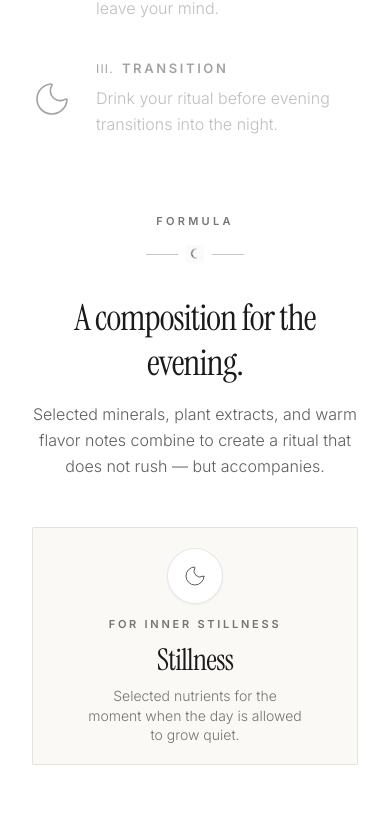
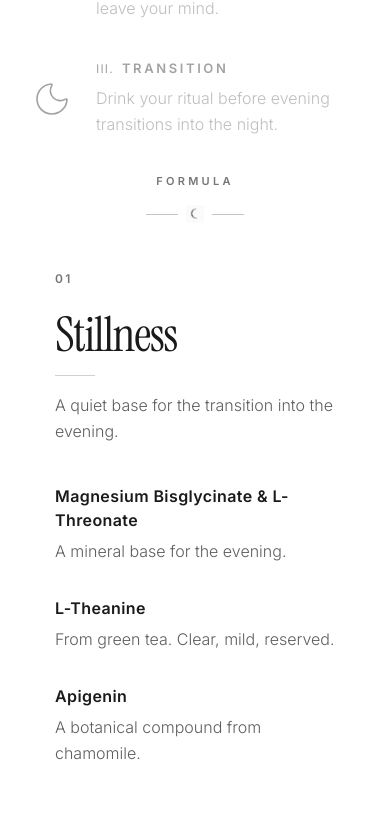
Before and after one commit to dudi991/senoa-landingpage, a React (Vite) app: page / in a window 390 px wide. Shown: the part 4055-4875 px from the top of the page. Built offline with nearby package versions, Linux system fonts and the light colour scheme.

Commit message:
style: refine ingredients alignment and spacing, update Abendkultur copy

```diff
--- a/src/components/Ingredients.tsx
+++ b/src/components/Ingredients.tsx
@@ -1,4 +1,3 @@
-import { Moon, Compass, GlassWater, Atom, Sprout, Flower2, Shield, Sun, Brain, Heart, Layers, Sparkle, Star, Leaf, Infinity, Award } from 'lucide-react';
 import { useLanguage } from '../context/LanguageContext';
 
 const groups = [
@@ -7,11 +6,10 @@ const groups = [
     tagKey: "ing.group_ruhe_tag",
     titleKey: "ing.group_ruhe_title",
     descKey: "ing.group_ruhe_desc",
-    icon: Moon,
     ingredients: [
-      { nameKey: "ing.name_mag_bis", icon: Atom, key: "mag_bis" },
-      { nameKey: "ing.name_theanine", icon: Sprout, key: "theanine" },
-      { nameKey: "ing.name_apigenin", icon: Flower2, key: "apigenin" }
+      { nameKey: "ing.name_mag_bis", key: "mag_bis" },
+      { nameKey: "ing.name_theanine", key: "theanine" },
+      { nameKey: "ing.name_apigenin", key: "apigenin" }
     ]
   },
   {
@@ -19,11 +17,10 @@ const groups = [
     tagKey: "ing.group_balance_tag",
     titleKey: "ing.group_balance_title",
     descKey: "ing.group_balance_desc",
-    icon: Compass,
     ingredients: [
-      { nameKey: "ing.name_ashwa", icon: Shield, key: "ashwa" },
-      { nameKey: "ing.name_saffron", icon: Sun, key: "saffron" },
-      { nameKey: "ing.name_phosph", icon: Brain, key: "phosph" }
+      { nameKey: "ing.name_ashwa", key: "ashwa" },
+      { nameKey: "ing.name_saffron", key: "saffron" },
+      { nameKey: "ing.name_phosph", key: "phosph" }
     ]
   },
   {
@@ -31,35 +28,11 @@ const groups = [
     tagKey: "ing.group_ritual_tag",
     titleKey: "ing.group_ritual_title",
     descKey: "ing.group_ritual_desc",
-    icon: GlassWater,
     ingredients: [
-      { nameKey: "ing.name_reishi", icon: Heart, key: "reishi" },
-      { nameKey: "ing.name_glycine", icon: Layers, key: "glycine" },
-      { nameKey: "ing.name_vanilla", icon: Sparkle, key: "vanilla" }
+      { nameKey: "ing.name_reishi", key: "reishi" },
+      { nameKey: "ing.name_glycine", key: "glycine" },
+      { nameKey: "ing.name_vanilla", key: "vanilla" }
     ]
-  }
-];
-
-const trustItems = [
-  {
-    titleKey: "ing.trust1_title",
-    descKey: "ing.trust1_desc",
-    icon: Star
-  },
-  {
-    titleKey: "ing.trust2_title",
-    descKey: "ing.trust2_desc",
-    icon: Leaf
-  },
-  {
-    titleKey: "ing.trust3_title",
-    descKey: "ing.trust3_desc",
-    icon: Infinity
-  },
-  {
-    titleKey: "ing.trust4_title",
-    descKey: "ing.trust4_desc",
-    icon: Award
   }
 ];
 
@@ -67,15 +40,14 @@ const Ingredients = () => {
   const { t } = useLanguage();
 
   return (
-    <section id="ingredients" className="pt-6 pb-4 lg:pt-8 lg:pb-6 bg-white relative z-20">
-      <div className="max-w-[1800px] mx-auto px-8 lg:px-12">
-
-        {/* Section Header */}
-        <div className="text-center mb-12 lg:mb-16">
+    <section id="ingredients" className="bg-white pt-4 md:pt-16 pb-16 md:pb-20 px-8 lg:px-12 relative z-20">
+      <div className="max-w-[1800px] mx-auto">
+        {/* Centered Section Header formatted exactly like other sections */}
+        <div className="mb-12 md:mb-16 lg:mb-24 text-center">
           <span className="font-sans text-[11px] tracking-[0.3em] font-semibold text-primary/60 uppercase mb-3 block">
             {t('ingredients.tag')}
           </span>
-          <div className="flex items-center justify-center gap-2 mt-4 mb-8 select-none text-primary/50">
+          <div className="flex items-center justify-center gap-2 mt-4 select-none text-primary/50">
             <div className="w-8 h-[1px] bg-primary/25"></div>
             <img
               src="images/logo1.webp"
@@ -84,106 +56,146 @@ const Ingredients = () => {
             />
             <div className="w-8 h-[1px] bg-primary/25"></div>
           </div>
-          <h2 className="font-serif text-4xl md:text-5xl lg:text-[3.25rem] text-primary leading-[1.25] max-w-4xl mx-auto font-light mb-4">
-            {t('ingredients.title').split('\n').map((line, i) => (
-              <span key={i}>
-                {line}
-                {i < t('ingredients.title').split('\n').length - 1 && <br />}
-              </span>
-            ))}
-          </h2>
-          <p className="text-primary/70 text-base md:text-lg font-light leading-relaxed max-w-2xl mx-auto">
-            {t('ingredients.desc')}
-          </p>
         </div>
 
-        {/* Curated Groups */}
-        <div className="space-y-4 lg:space-y-5">
-          {groups.map((group, gIdx) => {
-            const GroupIcon = group.icon;
+        {/* MOBILE VIEWPORT LAYOUT: Stacked chapters (Chapter 1 + ingredients, Chapter 2 + ingredients, etc.) */}
+        <div className="md:hidden flex flex-col space-y-16 divide-y divide-primary/10">
+          {groups.map((group, idx) => {
+            const num = idx + 1;
             return (
               <div
-                key={gIdx}
-                className={`grid grid-cols-1 lg:grid-cols-12 gap-6 lg:gap-10 ${
-                  gIdx < groups.length - 1 ? 'pb-4 lg:pb-5' : ''
-                }`}
+                key={`mobile-${group.key}`}
+                className="pt-12 first:pt-0 flex flex-col items-start text-left w-full max-w-[280px] mx-auto"
               >
-                {/* Left Column: Group Hero Card */}
-                <div className="lg:col-span-3 bg-[#FAF9F6] border border-primary/10 rounded-sm p-5 lg:p-6 flex flex-col items-center text-center justify-center">
-                  <div className="w-14 h-14 rounded-full border border-primary/10 bg-white flex items-center justify-center text-primary/70 mb-3 shadow-sm">
-                    <GroupIcon className="w-6 h-6" strokeWidth={1} />
-                  </div>
-                  <span className="font-sans text-[11px] tracking-[0.25em] font-bold text-primary/60 uppercase mb-2">
-                    {t(group.tagKey)}
+                {/* Number */}
+                <span className="font-sans text-xs tracking-[0.2em] font-semibold text-primary/60 mb-6 block select-none">
+                  {String(num).padStart(2, '0')}
                 </span>
-                  <h3 className="font-serif text-3xl lg:text-[2.25rem] text-primary font-light mb-2 leading-tight">
+
+                {/* Massive Serif Title */}
+                <h3 className="font-serif text-5xl tracking-tight text-primary mb-4 whitespace-nowrap">
                   {t(group.titleKey)}
                 </h3>
-                  <p className="font-sans text-sm text-primary/60 leading-snug font-light max-w-[220px]">
+
+                {/* Thin subtle horizontal divider line */}
+                <div className="w-10 h-[1px] bg-primary/20 mb-4"></div>
+
+                {/* Description sentence */}
+                <p className="font-sans text-base leading-relaxed font-light text-primary/70 mb-8">
                   {t(group.descKey)}
                 </p>
-                </div>
 
-                {/* Right Column: Ingredients Grid */}
-                <div className={`lg:col-span-9 grid gap-6 lg:gap-10 items-stretch ${
-                  group.ingredients.length === 4
-                    ? 'grid-cols-1 sm:grid-cols-2 xl:grid-cols-4'
-                    : 'grid-cols-1 sm:grid-cols-3'
-                }`}>
-                  {group.ingredients.map((ing, iIdx) => {
-                    const IngIcon = ing.icon;
-                    return (
-                      <div
-                        key={iIdx}
-                        className={`flex flex-col items-center justify-start text-center px-4 md:px-6 xl:px-8 h-full pt-4 lg:pt-8 pb-4 lg:pb-8 ${
-                          group.ingredients.length === 3 && iIdx < 2 ? 'md:border-r border-primary/10' : ''
-                        }`}
-                      >
-                        <div className="w-16 h-16 flex items-center justify-center text-primary/60 mb-2">
-                          <IngIcon className="w-9 h-9" strokeWidth={1} />
-                        </div>
-                        <h4 className="font-sans text-[13px] tracking-[0.15em] font-bold uppercase text-primary mb-2 min-h-[40px] flex items-start justify-center">
+                {/* Ingredients List */}
+                <div className="space-y-8 w-full mt-2">
+                  {group.ingredients.map((ing, iIdx) => (
+                    <div key={iIdx} className="flex flex-col items-start text-left">
+                      <h4 className="font-sans text-[16px] font-semibold tracking-wide text-primary mb-1.5">
                         {t(ing.nameKey)}
                       </h4>
-                        <p className="text-[15px] text-primary/60 leading-snug font-light max-w-[240px]">
+                      <p className="font-sans text-base leading-relaxed font-light text-primary/70">
                         {t(`ing.${ing.key}`)}
                       </p>
                     </div>
-                    );
-                  })}
+                  ))}
                 </div>
               </div>
             );
           })}
         </div>
 
-        {/* Bottom Trust Strip */}
-        <div className="mt-8 lg:mt-10 bg-[#FAF9F6] border border-primary/10 rounded-sm p-5 lg:p-6">
-          <div className="grid grid-cols-1 md:grid-cols-2 lg:grid-cols-4 gap-6 lg:gap-4 divide-y md:divide-y-0 md:divide-x divide-primary/10">
-            {trustItems.map((item, idx) => {
-              const TrustIcon = item.icon;
+        {/* DESKTOP VIEWPORT LAYOUT: Pure Grid Rows to guarantee perfect horizontal alignment across columns */}
+        <div className="hidden md:grid grid-cols-3 max-w-[1500px] mx-auto">
+          {/* Row 1: Chapters Headers & Descriptions */}
+          {groups.map((group, idx) => {
+            const num = idx + 1;
             return (
               <div
-                  key={idx}
-                  className={`flex flex-col items-center text-center px-4 ${
-                    idx > 0 ? 'pt-6 md:pt-0 md:pl-6' : ''
-                  }`}
+                key={`desktop-head-${group.key}`}
+                className={`px-6 md:px-12 lg:px-16 pb-12 flex justify-center ${idx < 2 ? 'border-r border-primary/10' : ''}`}
               >
-                  <div className="text-primary/70 mb-2">
-                    <TrustIcon className="w-8 h-8" strokeWidth={1} />
+                <div className="flex flex-col items-start text-left w-full max-w-[280px]">
+                  {/* Number */}
+                  <span className="font-sans text-xs tracking-[0.2em] font-semibold text-primary/60 mb-10 block select-none">
+                    {String(num).padStart(2, '0')}
+                  </span>
+
+                  {/* Massive Serif Title */}
+                  <h3 className="font-serif text-5xl lg:text-6xl tracking-tight text-primary mb-6 whitespace-nowrap">
+                    {t(group.titleKey)}
+                  </h3>
+
+                  {/* Thin subtle horizontal divider line */}
+                  <div className="w-10 h-[1px] bg-primary/20 mb-6"></div>
+
+                  {/* Description sentence */}
+                  <p className="font-sans text-base lg:text-[17px] leading-relaxed font-light text-primary/70">
+                    {t(group.descKey)}
+                  </p>
                 </div>
-                  <h5 className="font-sans text-[12px] tracking-[0.15em] font-bold uppercase text-primary mb-2">
-                    {t(item.titleKey)}
-                  </h5>
-                  <p className="text-[13px] text-primary/60 leading-snug font-light max-w-[200px]">
-                    {t(item.descKey)}
+              </div>
+            );
+          })}
+
+          {/* Row 2: First Ingredients */}
+          {groups.map((group, idx) => {
+            const ing = group.ingredients[0];
+            return (
+              <div
+                key={`desktop-ing-0-${group.key}`}
+                className={`px-6 md:px-12 lg:px-16 py-8 flex justify-center ${idx < 2 ? 'border-r border-primary/10' : ''}`}
+              >
+                <div className="flex flex-col items-start text-left w-full max-w-[280px]">
+                  <h4 className="font-sans text-[16px] lg:text-[17px] font-semibold tracking-wide text-primary mb-1.5">
+                    {t(ing.nameKey)}
+                  </h4>
+                  <p className="font-sans text-base lg:text-[17px] leading-relaxed font-light text-primary/70">
+                    {t(`ing.${ing.key}`)}
                   </p>
+                </div>
+              </div>
+            );
+          })}
+
+          {/* Row 3: Second Ingredients */}
+          {groups.map((group, idx) => {
+            const ing = group.ingredients[1];
+            return (
+              <div
+                key={`desktop-ing-1-${group.key}`}
+                className={`px-6 md:px-12 lg:px-16 py-8 flex justify-center ${idx < 2 ? 'border-r border-primary/10' : ''}`}
+              >
+                <div className="flex flex-col items-start text-left w-full max-w-[280px]">
+                  <h4 className="font-sans text-[16px] lg:text-[17px] font-semibold tracking-wide text-primary mb-1.5">
+                    {t(ing.nameKey)}
+                  </h4>
+                  <p className="font-sans text-base lg:text-[17px] leading-relaxed font-light text-primary/70">
+                    {t(`ing.${ing.key}`)}
+                  </p>
+                </div>
+              </div>
+            );
+          })}
+
+          {/* Row 4: Third Ingredients */}
+          {groups.map((group, idx) => {
+            const ing = group.ingredients[2];
+            return (
+              <div
+                key={`desktop-ing-2-${group.key}`}
+                className={`px-6 md:px-12 lg:px-16 pt-8 pb-4 flex justify-center ${idx < 2 ? 'border-r border-primary/10' : ''}`}
+              >
+                <div className="flex flex-col items-start text-left w-full max-w-[280px]">
+                  <h4 className="font-sans text-[16px] lg:text-[17px] font-semibold tracking-wide text-primary mb-1.5">
+                    {t(ing.nameKey)}
+                  </h4>
+                  <p className="font-sans text-base lg:text-[17px] leading-relaxed font-light text-primary/70">
+                    {t(`ing.${ing.key}`)}
+                  </p>
+                </div>
               </div>
             );
           })}
         </div>
-        </div>
-
       </div>
     </section>
   );
--- a/src/components/Ritual.tsx
+++ b/src/components/Ritual.tsx
@@ -13,7 +13,7 @@ const Ritual = () => {
   const { t } = useLanguage();
 
   return (
-    <section id="ritual" className="w-full bg-white pt-10 pb-12 lg:pt-12 lg:pb-14">
+    <section id="ritual" className="w-full bg-white pt-10 pb-4 lg:pt-12 lg:pb-14">
       <div className="max-w-[1800px] mx-auto px-8 lg:px-12">
         {/* items-stretch ensures the middle column (image) and columns share the exact same height on desktop */}
         <div className="grid grid-cols-1 lg:grid-cols-12 gap-16 lg:gap-24 items-stretch">
--- a/src/context/LanguageContext.tsx
+++ b/src/context/LanguageContext.tsx
@@ -58,25 +58,25 @@ const translations: Record<Language, Record<string, string>> = {
     'ingredients.desc': 'Ausgewählte Mineralien, Pflanzenextrakte und warme Geschmacksnoten verbinden sich zu einem Ritual, das nicht drängt — sondern begleitet.',
 
     // Ingredients Groups (German)
-    'ing.group_ruhe_tag': 'FÜR INNERE STILLE',
+    'ing.group_ruhe_tag': 'Mineralische Basis',
     'ing.group_ruhe_title': 'Ruhe',
-    'ing.group_ruhe_desc': 'Ausgewählte Nährstoffe für den Moment, in dem der Tag leiser werden darf.',
+    'ing.group_ruhe_desc': 'Eine ruhige Basis für den Übergang in den Abend.',
 
-    'ing.group_balance_tag': 'FÜR EMOTIONALE AUSGEGLICHENHEIT',
+    'ing.group_balance_tag': 'Pflanzliche Tiefe',
     'ing.group_balance_title': 'Balance',
-    'ing.group_balance_desc': 'Pflanzenextrakte und Mikronährstoffe für einen Abend, der sich ausgeglichener anfühlt.',
+    'ing.group_balance_desc': 'Pflanzliche Tiefe für einen Abend, der sich gesammelter anfühlt.',
 
-    'ing.group_ritual_tag': 'FÜR GESCHMACK & MOMENT',
+    'ing.group_ritual_tag': 'Geschmack & Ritual',
     'ing.group_ritual_title': 'Ritual',
-    'ing.group_ritual_desc': 'Warme Geschmacksnoten und ausgewählte Zutaten, die aus einer Routine ein Ritual machen.',
+    'ing.group_ritual_desc': 'Warme Noten und vertraute Zutaten, die aus Zubereitung ein Ritual machen.',
 
     // Ingredients descriptions (German)
-    'ing.mag_bis': 'Sanfte Magnesiumbasis für den Abend.',
-    'ing.theanine': 'Klar, mild, aus grünem Tee.',
-    'ing.apigenin': 'Pflanzenstoff aus der Kamille.',
-    'ing.ashwa': 'Traditioneller Pflanzenextrakt.',
-    'ing.saffron': 'Hochwertiger Extrakt mit Charakter.',
-    'ing.phosph': 'Natürliches Phospholipid.',
+    'ing.mag_bis': 'Eine mineralische Basis für den Abend.',
+    'ing.theanine': 'Aus grünem Tee. Klar, mild, zurückhaltend.',
+    'ing.apigenin': 'Ein Pflanzenstoff aus der Kamille.',
+    'ing.ashwa': 'Eine Wurzel mit langer Tradition.',
+    'ing.saffron': 'Ein Extrakt mit warmer Tiefe.',
+    'ing.phosph': 'Ein natürlicher Bestandteil pflanzlicher Lecithine.',
     'ing.reishi': 'Erdig, tief, traditionell geschätzt.',
     'ing.glycine': 'Sanft und leicht süßlich.',
     'ing.vanilla': 'Warm, weich, ritualhaft.',
@@ -104,8 +104,8 @@ const translations: Record<Language, Record<string, string>> = {
 
     // Gallery
     'gallery.tag': 'Abendkultur',
-    'gallery.title': 'Moderne Abende brauchen neue Rituale.',
-    'gallery.desc': 'Wir leben in Tagen voller Reize, Termine und Entscheidungen. HESPYRA steht für den bewussten Gegenpol: weniger Funktionieren, mehr Ankommen. Weniger Optimierung, mehr echter Abend.',
+    'gallery.title': 'Abendkultur, neu gedacht.',
+    'gallery.desc': 'Nicht als Rückzug.\nSondern als bewusster Übergang in das, was nach dem Tag beginnt.',
 
     // Waitlist
     'waitlist.title': 'Werde Teil von HESPYRA.',
@@ -175,25 +175,25 @@ const translations: Record<Language, Record<string, string>> = {
     'ingredients.desc': 'Selected minerals, plant extracts, and warm flavor notes combine to create a ritual that does not rush — but accompanies.',
 
     // Ingredients Groups (English)
-    'ing.group_ruhe_tag': 'FOR INNER STILLNESS',
+    'ing.group_ruhe_tag': 'Mineral Base',
     'ing.group_ruhe_title': 'Stillness',
-    'ing.group_ruhe_desc': 'Selected nutrients for the moment when the day is allowed to grow quiet.',
+    'ing.group_ruhe_desc': 'A quiet base for the transition into the evening.',
 
-    'ing.group_balance_tag': 'FOR EMOTIONAL BALANCE',
+    'ing.group_balance_tag': 'Botanical Depth',
     'ing.group_balance_title': 'Balance',
-    'ing.group_balance_desc': 'Botanicals and micronutrients for an evening that feels more centered and balanced.',
+    'ing.group_balance_desc': 'Botanical depth for an evening that feels more centered.',
 
-    'ing.group_ritual_tag': 'FOR TASTE & MOMENT',
+    'ing.group_ritual_tag': 'Flavor & Ritual',
     'ing.group_ritual_title': 'Ritual',
-    'ing.group_ritual_desc': 'Warm flavors and selected ingredients that turn a routine into a ritual.',
+    'ing.group_ritual_desc': 'Warm notes and familiar ingredients that turn preparation into a ritual.',
 
     // Ingredients descriptions (English)
-    'ing.mag_bis': 'Gentle magnesium base for the evening.',
-    'ing.theanine': 'Clear, mild, from green tea.',
-    'ing.apigenin': 'Botanical compound from chamomile.',
-    'ing.ashwa': 'Traditional botanical extract.',
-    'ing.saffron': 'Premium extract with character.',
-    'ing.phosph': 'Natural phospholipid.',
+    'ing.mag_bis': 'A mineral base for the evening.',
+    'ing.theanine': 'From green tea. Clear, mild, reserved.',
+    'ing.apigenin': 'A botanical compound from chamomile.',
+    'ing.ashwa': 'A root with a long tradition.',
+    'ing.saffron': 'An extract with warm depth.',
+    'ing.phosph': 'A natural component of plant lecithines.',
     'ing.reishi': 'Earthy, deep, traditionally valued.',
     'ing.glycine': 'Gentle and subtly sweet.',
     'ing.vanilla': 'Warm, soft, ritualistic.',
@@ -221,8 +221,8 @@ const translations: Record<Language, Record<string, string>> = {
 
     // Gallery
     'gallery.tag': 'Evening Culture',
-    'gallery.title': 'Modern evenings require new rituals.',
-    'gallery.desc': 'We live in days full of stimuli, deadlines and decisions. HESPYRA stands for the conscious antipode: less functioning, more arriving. Less optimization, more genuine evening.',
+    'gallery.title': 'Evening culture, reimagined.',
+    'gallery.desc': 'Not as a retreat.\nBut as a conscious transition into what begins after the day.',
 
     // Waitlist
     'waitlist.title': 'Become part of HESPYRA.',
```
Also changed, not shown: src/components/Gallery.tsx (+6 -1 lines). Lines whose indentation alone changed are shown as unchanged.
